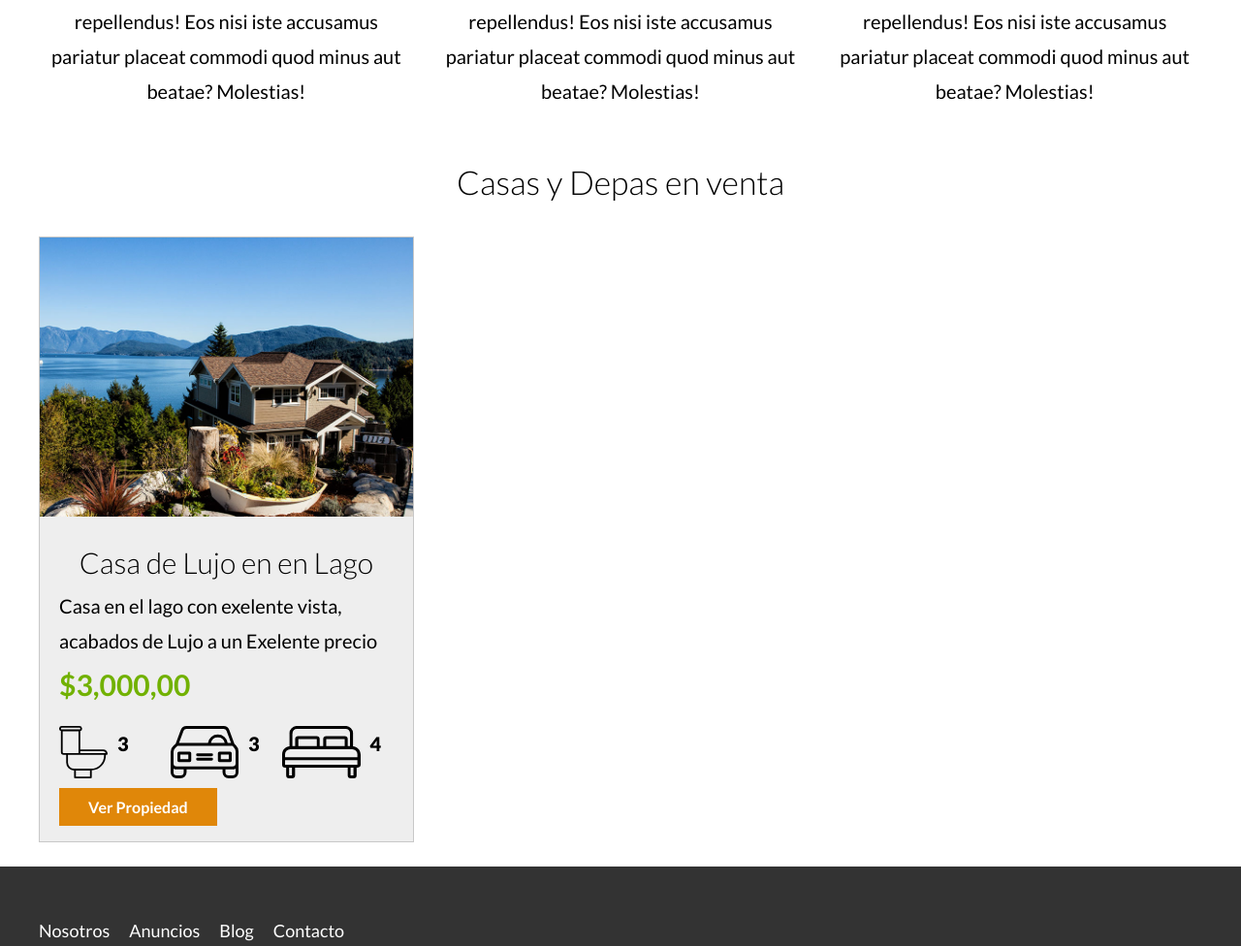
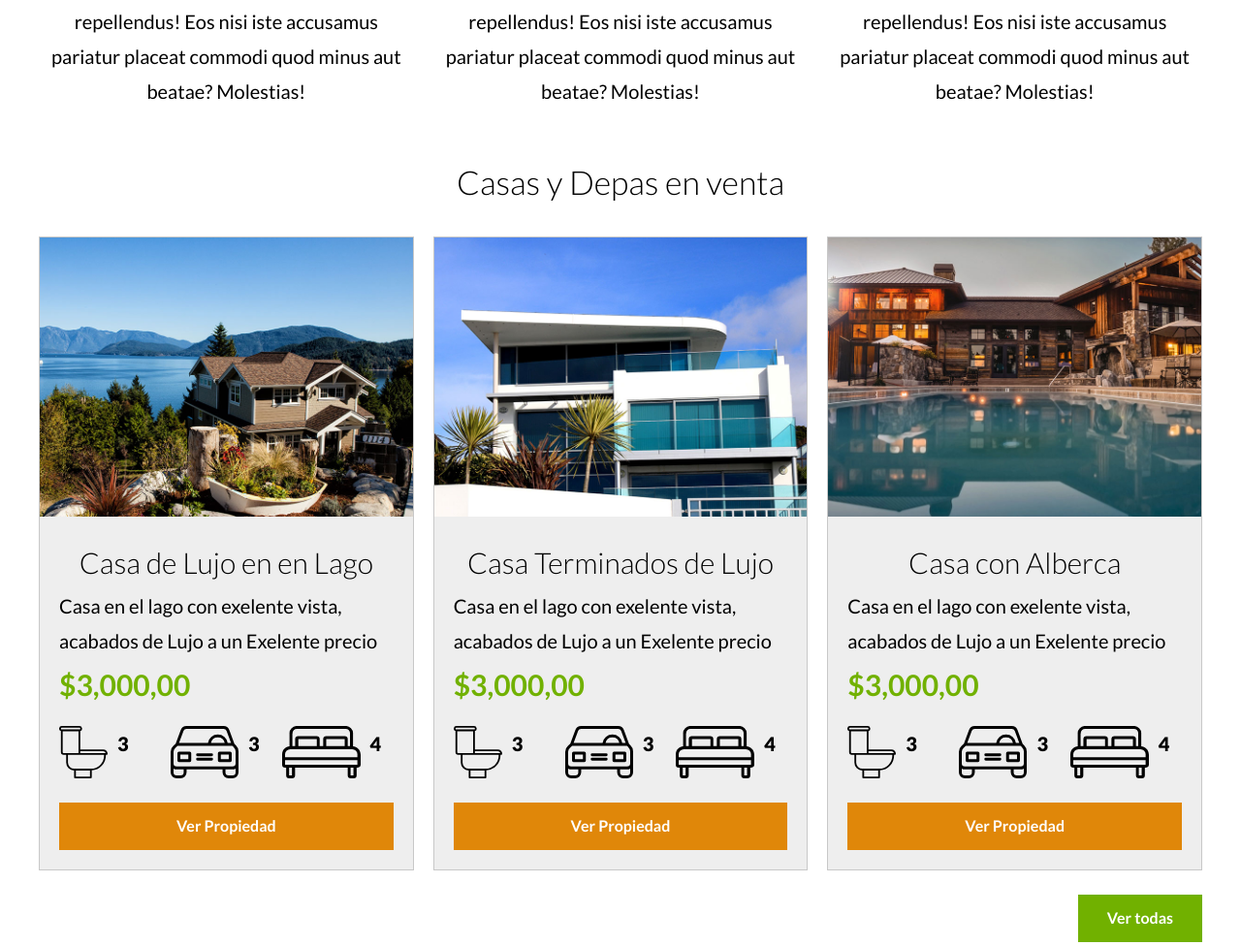
Before and after one commit to Mirsamdev/bienesraices_inicio, a PHP site: page / in a window 1280 px wide. Shown: the part 1166-2142 px from the top of the page at 97% size. Run offline with PHP 8.4, Linux system fonts and the light colour scheme.

Commit message:
Casas finalizadas

```diff
--- a/index.html
+++ b/index.html
@@ -90,8 +90,83 @@
           <a href="anuncios.html" class="boton boton-amarillo">
             Ver Propiedad
           </a>
-        </div>
-      </div>
+        </div> <!--.contenido-anuncio-->
+      </div> <!--.anuncio-->
+
+      <div class="anuncio">
+        <picture>
+          <source srcset="build/img/anuncio2.jpg" type="image/jpeg">
+          <source srcset="build/img/anuncio2.webp" type="image/webp">
+          <img loading="lazy" src="build/img/anuncio2.jpg"
+        </picture>
+
+        <div class="contenido-anuncio">
+          <h3>Casa Terminados de Lujo</h3>
+          <p>Casa en el lago con exelente vista, acabados de Lujo a un Exelente precio</p>
+          <p class="precio">$3,000,00</p>
+
+          <ul class="iconos-caracteristicas">
+            <li>
+              <img loading="lazy" src="build/img/icono_wc.svg" alt="icono wc">
+              <p>3</p>
+            </li>
+
+            <li>
+              <img loading="lazy" src="build/img/icono_estacionamiento.svg" alt="icono estacionamiento">
+              <p>3</p>
+            </li>
+
+            <li>
+              <img loading="lazy" src="build/img/icono_dormitorio.svg" alt="icono habitaciones">
+              <p>4</p>
+            </li>
+          </ul>
+
+          <a href="anuncios.html" class="boton boton-amarillo">
+            Ver Propiedad
+          </a>
+        </div> <!--.contenido-anuncio-->
+      </div> <!--.anuncio-->
+
+      <div class="anuncio">
+        <picture>
+          <source srcset="build/img/anuncio3.jpg" type="image/jpeg">
+          <source srcset="build/img/anuncio3.webp" type="image/webp">
+          <img loading="lazy" src="build/img/anuncio3.jpg"
+        </picture>
+
+        <div class="contenido-anuncio">
+          <h3>Casa con Alberca</h3>
+          <p>Casa en el lago con exelente vista, acabados de Lujo a un Exelente precio</p>
+          <p class="precio">$3,000,00</p>
+
+          <ul class="iconos-caracteristicas">
+            <li>
+              <img loading="lazy" src="build/img/icono_wc.svg" alt="icono wc">
+              <p>3</p>
+            </li>
+
+            <li>
+              <img loading="lazy" src="build/img/icono_estacionamiento.svg" alt="icono estacionamiento">
+              <p>3</p>
+            </li>
+
+            <li>
+              <img loading="lazy" src="build/img/icono_dormitorio.svg" alt="icono habitaciones">
+              <p>4</p>
+            </li>
+          </ul>
+
+          <a href="anuncios.html" class="boton boton-amarillo">
+            Ver Propiedad
+          </a>
+        </div> <!--.contenido-anuncio-->
+      </div> <!--.anuncio-->
+
+    </div> <!--.contenedor-anuncios-->
+
+    <div class="alinear-derecha">
+      <a href="anuncios.html" class="boton-verde">Ver todas</a>
     </div>
   </section>
 
--- a/src/scss/base/_mixins.scss
+++ b/src/scss/base/_mixins.scss
@@ -22,7 +22,7 @@
     grid-template-columns: repeat($columnas, 1fr);
 }
 
-@mixin boton($bgColor) {
+@mixin boton($bgColor, $display) {
     background-color: $bgColor;
     color: $blanco;
     font-weight: $bold;
@@ -30,4 +30,9 @@
     padding: 1rem 3rem;
     text-align: center;
     margin-top: calc($separacion / 2);
+    display: $display;
+
+    &:hover {
+        background-color: darken($bgColor, 5);
+    }
 }
--- a/src/scss/base/_utilidades.scss
+++ b/src/scss/base/_utilidades.scss
@@ -5,3 +5,8 @@
 .contenido-centrado {
     max-width: 800px;
 }
+
+.alinear-derecha {
+    display: flex;
+    justify-content: flex-end;
+}
--- a/src/scss/layout/_botones.scss
+++ b/src/scss/layout/_botones.scss
@@ -1,8 +1,8 @@
 .boton-amarillo {
-  @include boton($amarillo);
+  @include boton($amarillo, block);
 }
 
 .boton-verde {
-  @include boton($amarillo);
+  @include boton($verde, inline-block);
 
 }
```
Also changed, not shown: build/css/app.css, 1 other file.
